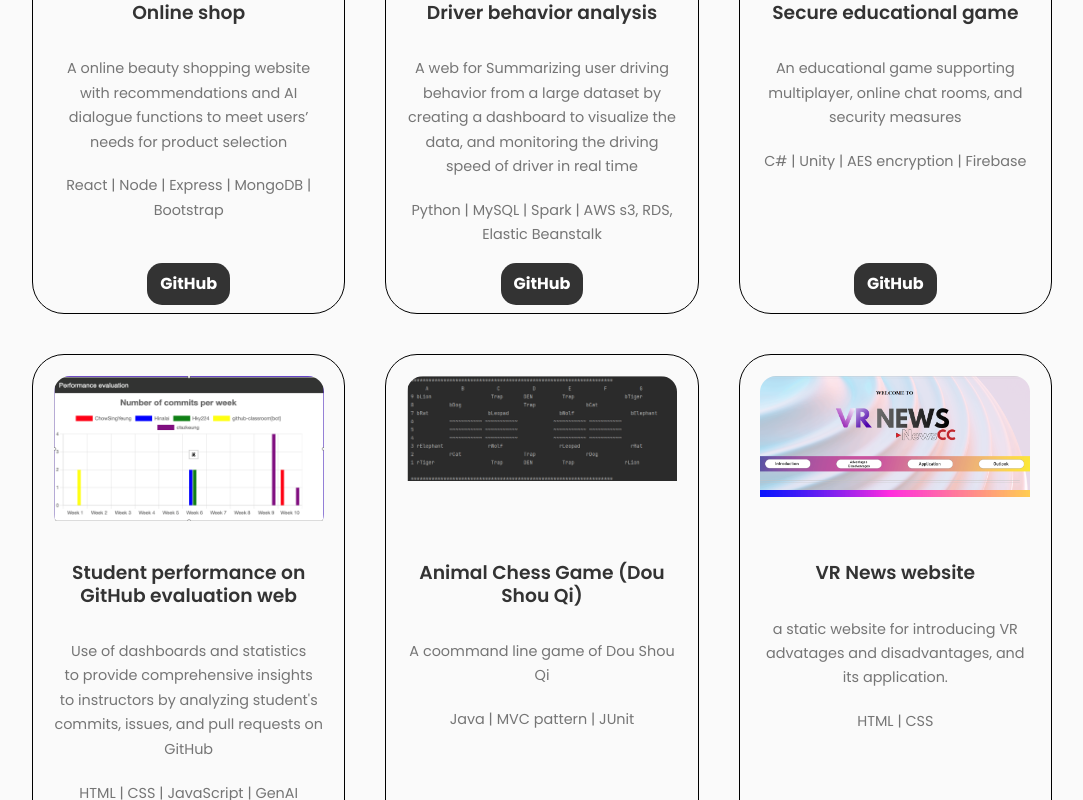
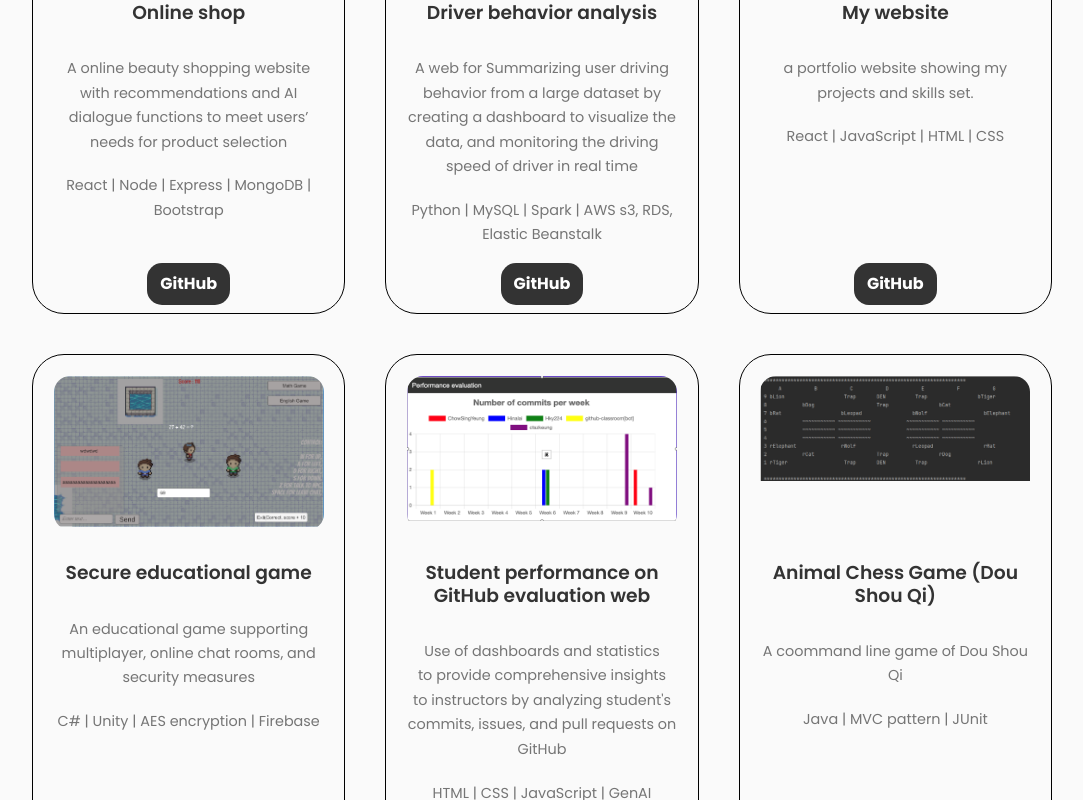
Before and after one commit to Hky224/PWS, a React (Create React App) app: page / in a window 1280 px wide. Shown: the part 1760-2560 px from the top of the page, without its empty margins (153-1236 px from the left). Built offline with nearby package versions, Linux system fonts and the light colour scheme.

Commit message:
update project

```diff
--- a/src/components/project/Project.jsx
+++ b/src/components/project/Project.jsx
@@ -5,7 +5,7 @@ import IMG2 from "../../assets/driving.png";
 import IMG3 from "../../assets/game.png";
 import IMG4 from "../../assets/githuncontribute.png";
 import IMG5 from "../../assets/Dou-Shou-Qi.png";
-import IMG6 from "../../assets/vr.png";
+import IMG6 from "../../assets/myweb.png";
 const Project = () => {
   const soloProjects = [
     {
@@ -28,6 +28,15 @@ const Project = () => {
       technologies: "Python | MySQL | Spark | AWS s3, RDS, Elastic Beanstalk",
       link: "https://www.google.com.hk/",
       github: "https://github.com/Hky224/driving-behavior-analysis",
+    },
+    {
+      id: 6,
+      title: "My website",
+      img: IMG6,
+      description: "a portfolio website showing my projects and skills set.",
+      technologies: "React | JavaScript | HTML | CSS",
+      link: "https://www.google.com.hk/",
+      github: "https://github.com/Hky224/PWS",
     },
     {
       id: 3,
@@ -57,16 +66,6 @@ const Project = () => {
       technologies: "Java | MVC pattern | JUnit",
       link: "https://www.google.com.hk/",
       github: "https://github.com/Hky224/Java-CLI-Animal-Chess-Dou-Shou-Qi-",
-    },
-    {
-      id: 6,
-      title: "VR News website",
-      img: IMG6,
-      description:
-        "a static website for introducing VR advatages and disadvantages, and its application.",
-      technologies: "HTML | CSS",
-      link: "https://www.google.com.hk/",
-      github: "https://github.com/Hky224/vr-intro",
     },
   ];
   return (
```
Also changed, not shown: src/assets/myweb.png (added).
